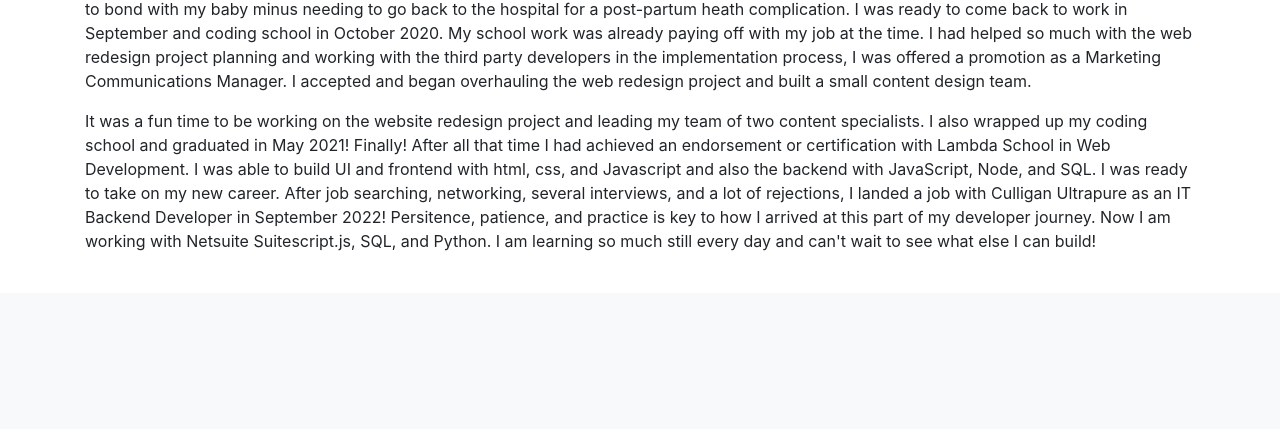
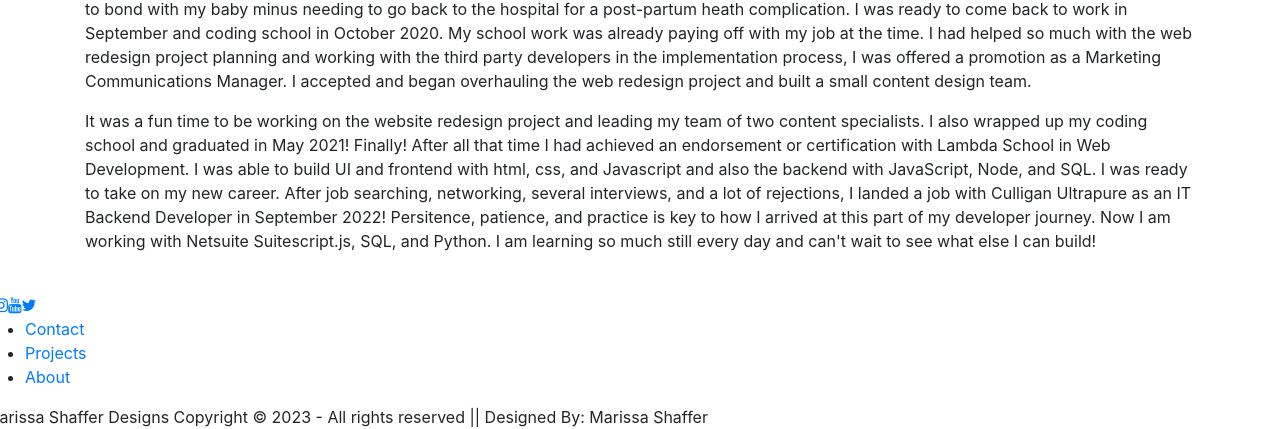
Before and after one commit to marissa-shaffer/final-cs50p-project, a Flask app: page /about in a window 1280 px wide. Shown: the part 1027-1456 px from the top of the page. Before the commit the page ends 1278 px from the top, so only its background shows below. Run offline with Flask 2, Linux system fonts and the light colour scheme; parts of the project's set-up code (start-up, migrations or seed data) failed here and were passed over; some libraries are stand-ins or nearby versions.

Commit message:
added footer

```diff
--- a/api/templates/base.html
+++ b/api/templates/base.html
@@ -9,6 +9,8 @@
     <link rel="stylesheet" href="https://stackpath.bootstrapcdn.com/bootstrap/4.3.1/css/bootstrap.min.css" integrity="sha384-ggOyR0iXCbMQv3Xipma34MD+dH/1fQ784/j6cY/iJTQUOhcWr7x9JvoRxT2MZw1T" crossorigin="anonymous">
 
     <title>{% block title %} {% endblock %}</title>
+    <!--FONT AWESOME-->
+    <link rel="stylesheet" href="https://cdnjs.cloudflare.com/ajax/libs/font-awesome/4.7.0/css/font-awesome.min.css">
   </head>
   <body>
     <nav class="navbar navbar-expand-md navbar-light bg-light">
@@ -36,4 +38,26 @@
     <script src="https://cdnjs.cloudflare.com/ajax/libs/popper.js/1.14.7/umd/popper.min.js" integrity="sha384-UO2eT0CpHqdSJQ6hJty5KVphtPhzWj9WO1clHTMGa3JDZwrnQq4sF86dIHNDz0W1" crossorigin="anonymous"></script>
     <script src="https://stackpath.bootstrapcdn.com/bootstrap/4.3.1/js/bootstrap.min.js" integrity="sha384-JjSmVgyd0p3pXB1rRibZUAYoIIy6OrQ6VrjIEaFf/nJGzIxFDsf4x0xIM+B07jRM" crossorigin="anonymous"></script>
   </body>
+  <footer>
+    <div class="footer">
+    <div class="row">
+    <a href="#"><i class="fa fa-facebook"></i></a>
+    <a href="#"><i class="fa fa-instagram"></i></a>
+    <a href="#"><i class="fa fa-youtube"></i></a>
+    <a href="#"><i class="fa fa-twitter"></i></a>
+    </div>
+
+    <div class="row">
+    <ul>
+    <li><a href="#">Contact</a></li>
+    <li><a href="#">Projects</a></li>
+    <li><a href="#">About</a></li>
+    </ul>
+    </div>
+
+    <div class="row">
+    Marissa Shaffer Designs Copyright © 2023 - All rights reserved || Designed By: Marissa Shaffer
+    </div>
+    </div>
+    </footer>
 </html>
```
